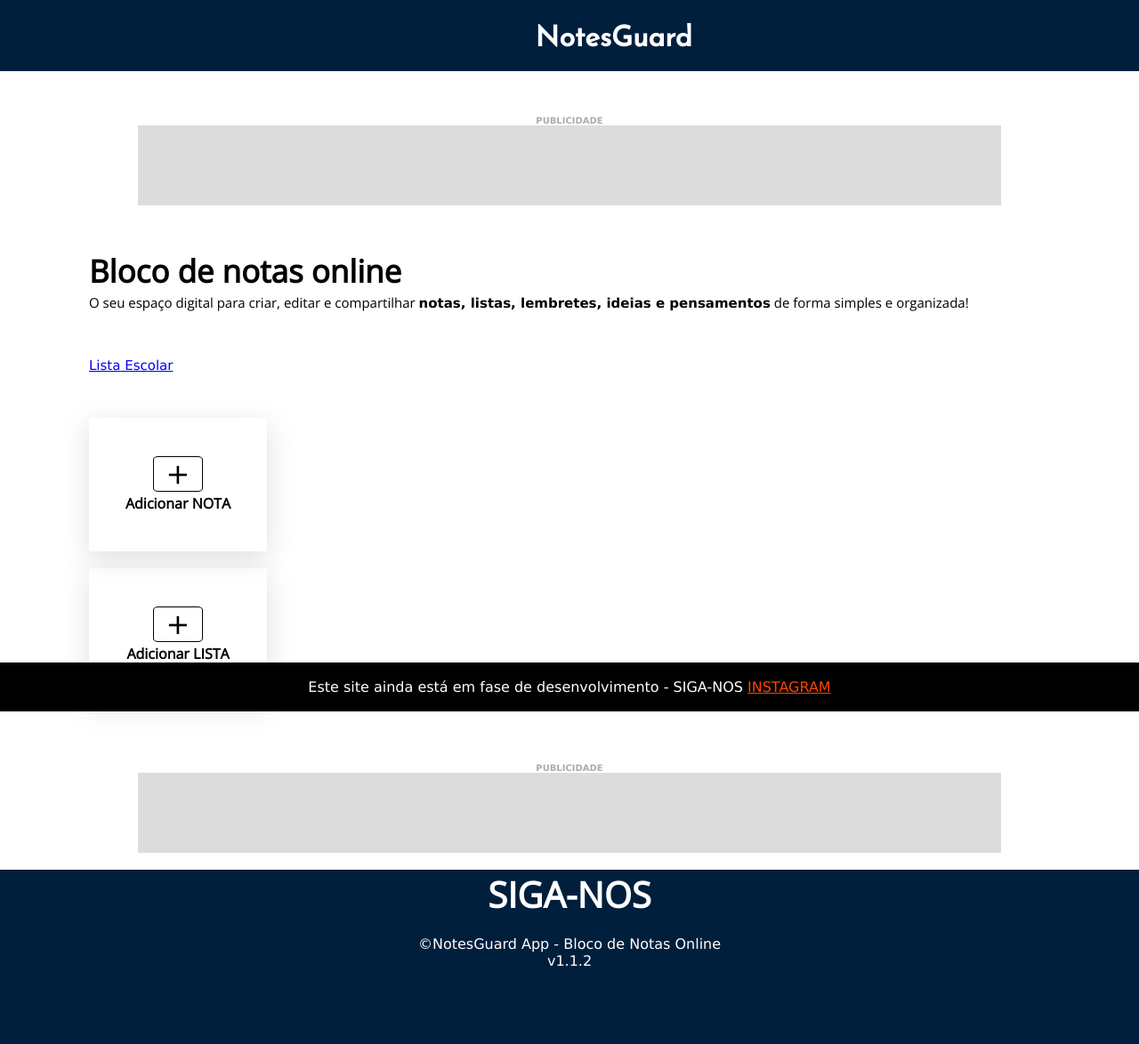
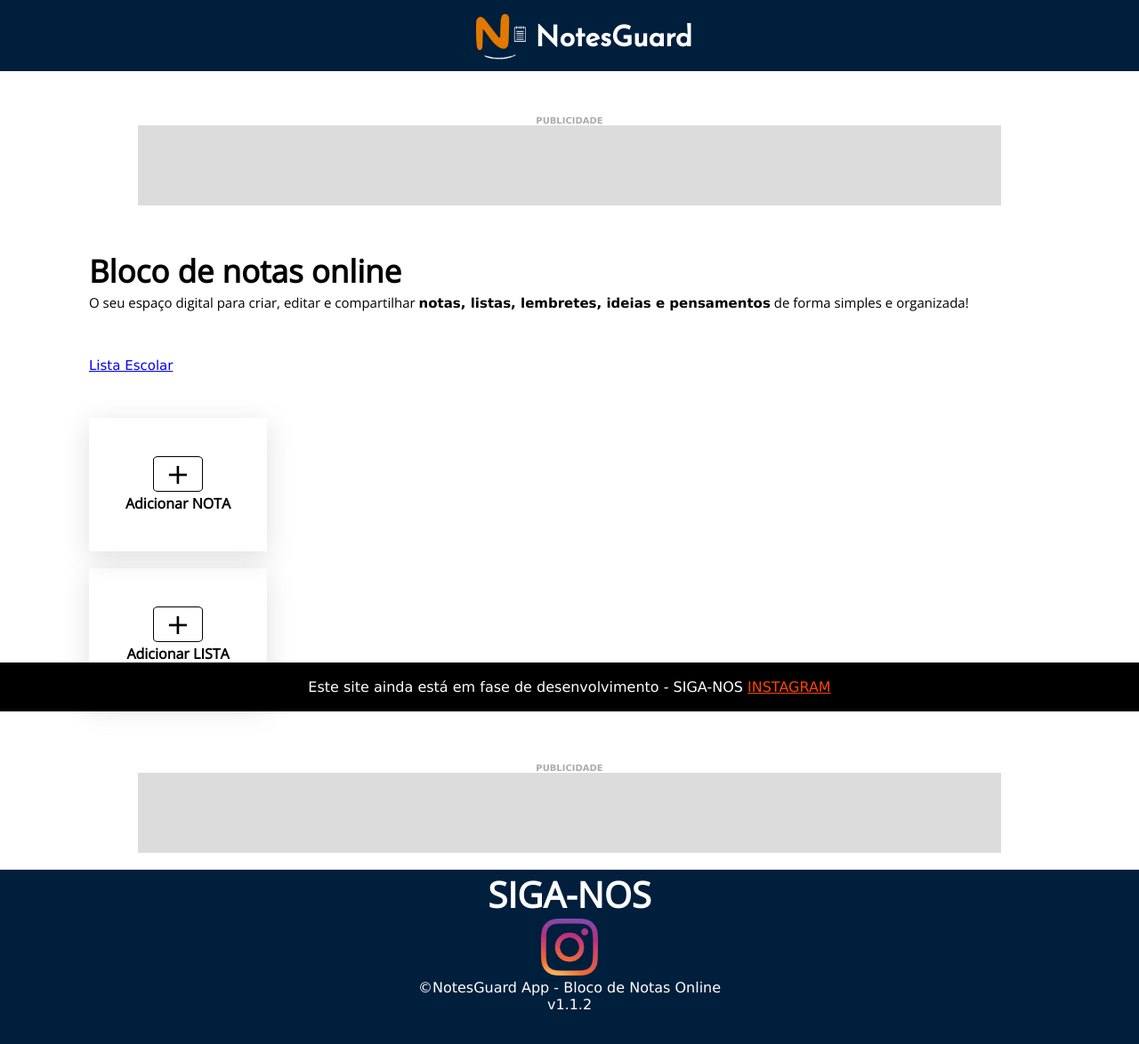
Before and after one commit to notesguard/web, a plain HTML site: page index.html in a window 1280 px wide. Shown: the whole page at 89% size. Drawn offline with nearby package versions, Linux system fonts and the light colour scheme; files that its build step writes are made by us from their sources.

Commit message:
Update index.html

```diff
--- a/index.html
+++ b/index.html
@@ -5,14 +5,14 @@
     <meta charset="UTF-8">
     <meta name="viewport" content="width=device-width, initial-scale=1.0">
     <title>NotesGuard APP</title>
-    <link rel="stylesheet" href="assets/css/style.css">
-    <link rel="shortcut icon" href="assets/img/favicon.ico.jpeg" type="image/x-icon">
+    <link rel="stylesheet" href="style.css">
+    <link rel="shortcut icon" href="favicon.ico.jpeg" type="image/x-icon">
 </head>
 
 <body>
     <header>
         <div class="left">
-           <a href="index.html"><img src="assets/img/logo.notesguard.2.png" alt=""></a>
+           <a href="index.html"><img src="logo.notesguard.2.png" alt=""></a>
         </div>
         <div class="right">
             <h1>NotesGuard</h1>
@@ -45,7 +45,7 @@
     <div class="social">
         <h1>SIGA-NOS</h1>
         <center>
-        <img src="assets/img/instagram.png" alt="" width="5%">
+        <img src="instagram.png" alt="" width="5%">
         <p style="color: white;">&copy;NotesGuard App - Bloco de Notas Online<br> v1.1.2</p>
         </center>
     </div>
```
